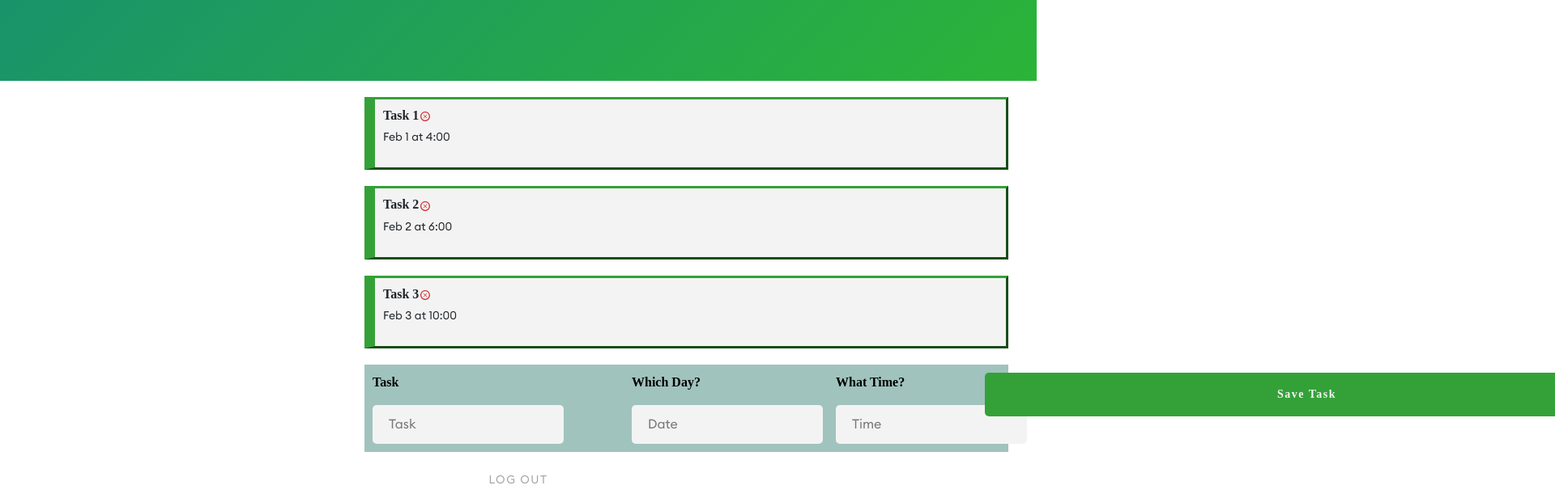
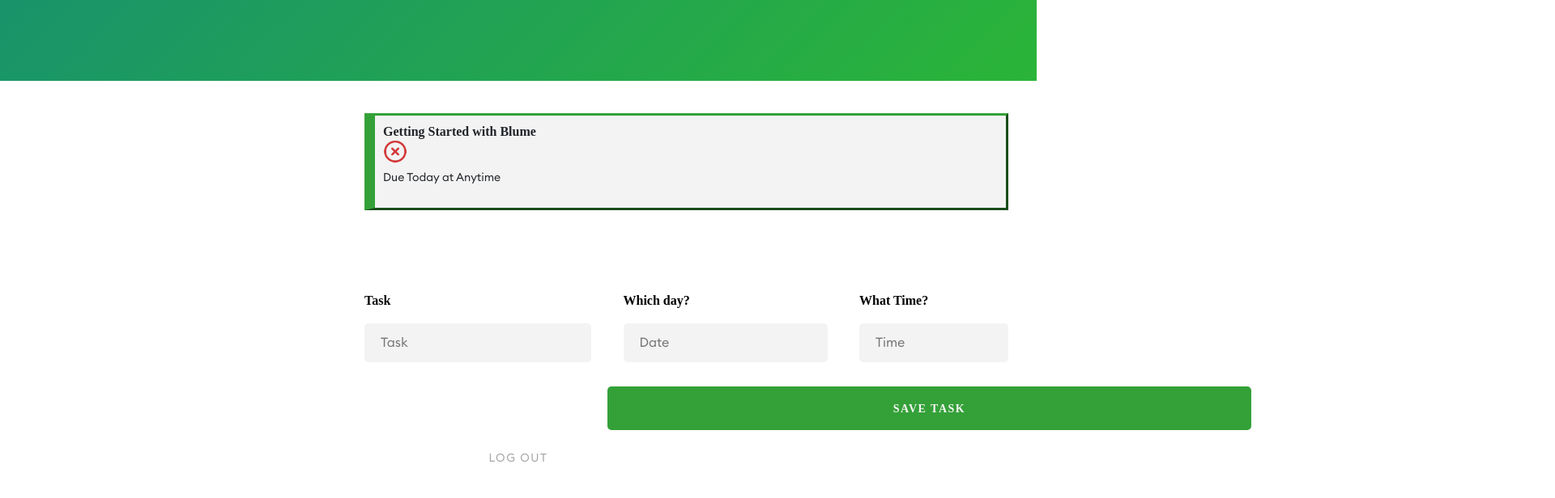
Before and after one commit to geerma/Bloom, a React (Create React App) app: page /todolist in a window 1280 px wide. Shown: the part 300-916 px from the top of the page at 81% size, 1920 px wide, since content can reach past the window. After the commit the page ends 894 px from the top, so only its background shows below. Built offline with nearby package versions, Linux system fonts and the light colour scheme; the HTML template or start-up script is replaced by a standard one; a web font is replaced by a local one.

Commit message:
Saving work before Geer goes to dinner

```diff
--- a/src/App.css
+++ b/src/App.css
@@ -489,7 +489,6 @@
 
 input[type=text]{
 
-
   border-radius: 5px;
   background-color: #F3F3F3;
   outline: none;
--- a/src/ListStyles.css
+++ b/src/ListStyles.css
@@ -45,9 +45,12 @@
     color: #F5F5F5;
   }
 
+
+
+
   .TodoDiv{
     background: #f3f3f3;
-    margin-top: 20px;
+    margin-top: 40px;
     margin-left: 450px;
     padding: 10px;
     width: 795px;
@@ -78,20 +81,35 @@
   }
 
   .cancelTodo{
+    display: flex;
+    flex-direction: column;
+  }
+
+  .addTaskForm{
+    margin-top: 100px;
+    margin-left: 450px;
+
+    width: 795px;
+
+    display: flex;
+    flex-direction: column;
 
   }
 
-  .addTaskForm{
-    background-color: #a0c3bd;
-    margin-top: 20px;
-    margin-left: 450px;
-    padding: 10px;
-    width: 795px;
-
+  .inputBoxDiv{
     display: flex;
     flex-direction: row;
+    justify-content: space-between;
+
 
   }
+
+  .saveButtonDiv{
+    margin-top: 30px;
+    margin-left: 300px;
+  }
+
+
 
 .breaking{
   display: flex;
@@ -99,10 +117,8 @@
 }
 
 
-
-
   .whatTask{
-    width: 320px;
+    width: 280px;
     height: 48px;
 
   }
@@ -118,7 +134,3 @@
     height: 48px;
 
   }
-
-  .saveTaskButtonContainer{
-    margin-left: 450px;
-  }
--- a/src/Pages/Todolist.jsx
+++ b/src/Pages/Todolist.jsx
@@ -20,22 +20,11 @@
     const [tasks, setTasks] = useState([
         {
             id: 1,
-            text: 'Task 1',
-            date: 'Feb 1',
-            time: '4:00',
+            text: 'Getting Started with Blume',
+            date: 'Due Today',
+            time: 'Anytime',
         },
-        {
-            id: 2,
-            text: 'Task 2',
-            date: 'Feb 2',
-            time: '6:00',
-        },
-        {
-            id: 3,
-            text: 'Task 3',
-            date: 'Feb 3',
-            time: '10:00',
-        }
+
     ])
 
     const history = useHistory();
@@ -65,6 +54,13 @@
 
     }
 
+    let today = new Date();
+    let dd = String(today.getDate()).padStart(2, '0');
+    let mm = String(today.getMonth() + 1).padStart(2, '0'); //January is 0!
+    let yyyy = today.getFullYear();
+
+    today = dd + '/' + mm + '/' + yyyy;
+
     return (
         <div>
 
@@ -86,7 +82,7 @@
 
     <div className="taskHeaderboxContainer">
         <h1>To-Do List for Mental Clarity</h1>
-        <h2>Today's Date:</h2>
+        <h2>Today is {today}</h2>
     </div>
     </header>
 
--- a/src/components/AddTask.js
+++ b/src/components/AddTask.js
@@ -19,34 +19,44 @@
         setText('')
         setDate('')
         setTime('')
+
     }
+
+
 
     return (
 
         <div>
+
             <form className='addTaskForm' onSubmit ={onSubmit}>
+
+                <div className='inputBoxDiv'>
                     <div className='breaking'>
                         <p className='question'>Task</p>
-                <div className='whatTask'>
-                    <input type = "text" placeholder="Task" value={text} onChange ={(e) => setText(e.target.value)} ></input>
+                        <div>
+                            <input className='whatTask' type = "text" placeholder="Task" value={text} onChange ={(e) => setText(e.target.value)} ></input>
                         </div>
                     </div>
 
                     <div className='breaking'>
-                <p className='question'>Which Day?</p>
-                <div className='whatDay'>
-                    <input type = "text" placeholder="Date" value={date} onChange ={(e) => setDate(e.target.value)}></input>
+                    <p className='question'>Which day?</p>
+                        <div className='question'>
+                            <input className='whatDay' type = "text" placeholder="Date" value={date} onChange ={(e) => setDate(e.target.value)}></input>
                         </div>
                     </div>
 
-            <div className=''>
+                    <div className='breaking'>
                         <p className='question'>What Time?</p>
-                <div className='whatTime'>
-                    <input type = "text" placeholder="Time" value={time} onChange ={(e) => setTime(e.target.value)}></input>
+                        <div >
+                            <input className='whatTime' type = "text" placeholder="Time" value={time} onChange ={(e) => setTime(e.target.value)}></input>
+                        </div>
                     </div>
                 </div>
 
-            <div><input className="saveTaskButtonContainer" className='saveTaskButton' type = "submit" value ="Save Task" /></div>
+                <div className='saveButtonDiv'>
+                    <div><input className="saveTaskButtonContainer" className='saveTaskButton' type = "submit" value ="SAVE TASK" /></div>
+                </div>
+
             </form>
 
         </div>
--- a/src/components/Task.js
+++ b/src/components/Task.js
@@ -1,4 +1,4 @@
-import { TiDeleteOutline } from 'react-icons/ti'
+import cancelLogo from '../Assets/cancel.png'
 
 const Task = ({task, onDelete}) => {
     return (
@@ -6,7 +6,7 @@
 
             <div className = 'individualTodo'>
                 <h2 className='todoTitle'>{task.text}
-                <TiDeleteOutline className='cancelTodo' style={{color: '#D23636', cursor: 'pointer'}}
+                <img className='cancelTodo' src={cancelLogo} alt="cancel_svg" width="30px" height="30px"
                 onClick ={() => onDelete(task.id)}/>
                 </h2>
 
```
Also changed, not shown: src/Assets/cancel.png (added). Lines whose indentation alone changed are shown as unchanged.
